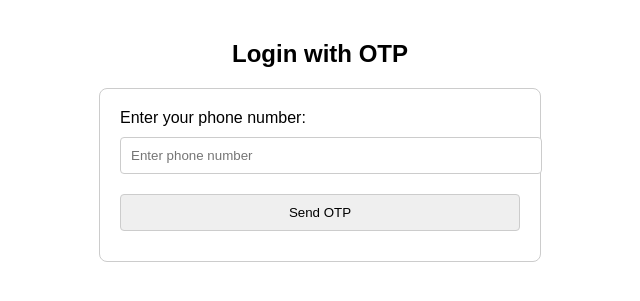
After one commit to akash-magento2/algo-alchemists, a PHP site: page /forms/otpLogin.php in a window 1280 px wide. The commit adds this page. Shown: the top 301 px of the page, without its empty margins (320-960 px from the left). Run offline with PHP 8.4, Linux system fonts and the light colour scheme.

Commit message:
Login files push

```diff
--- a/db_connection.php
+++ b/db_connection.php
@@ -16,7 +16,6 @@ try {
 
     // Switch to the newly created or existing database
     $pdo->exec("USE `$database`");
-    echo true;
 } catch (PDOException $e) {
     echo false;
     // Handle error (e.g., connection failure)
--- /dev/null
+++ b/forms/otpLogin.php
@@ -0,0 +1,179 @@
+<?php
+// Include the database connection file
+require_once '../db_connection.php';
+
+// Start session
+session_start();
+
+// Check if the user is already logged in, if so, redirect to dashboard or another page
+if (isset($_SESSION['user_logged_in']) && $_SESSION['user_logged_in'] === true) {
+    header("Location: ../index.php");  // Redirect to the dashboard if logged in
+    exit();
+}
+
+// Define variables
+$phone_number = '';
+$otp = '';
+$error_message = '';
+$name = '';
+
+// Step 1: Handle OTP sending when phone number is entered
+if (isset($_POST['send_otp'])) {
+    // Get phone number from the form
+    $phone_number = $_POST['phone_number'];
+
+    // Generate a 6-digit OTP
+    $otp = rand(100000, 999999);
+
+    // Store phone number in session for future use
+    $_SESSION['phone_number'] = $phone_number;
+
+    // Insert OTP into the database (we'll store the OTP temporarily in the otp_requests table)
+    try {
+        $stmt = $pdo->prepare("INSERT INTO otp_requests (phone_number, otp) VALUES (?, ?)");
+        $stmt->execute([$phone_number, $otp]);
+
+        // For now, simulate OTP sending
+        echo "OTP sent to your phone number (simulated).";
+
+        // Redirect to OTP verification form
+        header("Location: /algo-alchemists/forms/otpLogin.php?verify=true");
+        exit();
+    } catch (PDOException $e) {
+        $error_message = 'Error sending OTP: ' . $e->getMessage();
+    }
+}
+
+// Step 2: Handle OTP verification when OTP is entered
+if (isset($_POST['verify_otp'])) {
+    // Get OTP from the form
+    $otp = $_POST['otp'];
+
+    // Retrieve the phone number from session
+    if (isset($_SESSION['phone_number'])) {
+        $phone_number = $_SESSION['phone_number'];
+
+        // Verify OTP from the database
+        try {
+            $stmt = $pdo->prepare("SELECT * FROM otp_requests WHERE phone_number = ? ORDER BY created_at DESC LIMIT 1");
+            $stmt->execute([$phone_number]);
+            $otpRecord = $stmt->fetch();
+
+            if ($otpRecord && $otpRecord['otp'] == $otp) {
+                // OTP matches, proceed with user creation
+
+                // Check if the user already exists
+                $checkUserStmt = $pdo->prepare("SELECT * FROM users WHERE phone_number = ?");
+                $checkUserStmt->execute([$phone_number]);
+                $user = $checkUserStmt->fetch();
+
+                if (!$user) {
+                    // User does not exist, insert into users table
+                    // Request user name and store it in the 'name' field
+                    if (isset($_POST['name']) && !empty($_POST['name'])) {
+                        $name = $_POST['name'];
+                    } else {
+                        // If no name is provided, you can display an error or set a default value.
+                        $error_message = "Please enter your name.";
+                    }
+
+                    if (empty($error_message)) {
+                        $insertUserStmt = $pdo->prepare("INSERT INTO users (phone_number, name) VALUES (?, ?)");
+                        $insertUserStmt->execute([$phone_number, $name]);
+                    }
+                } else {
+                    // User exists, retrieve the user's name
+                    $name = $user['name'];
+                }
+
+                // Step 3: Set session variables for logged-in user
+                $_SESSION['user_logged_in'] = true;
+                $_SESSION['phone_number'] = $phone_number;
+                $_SESSION['name'] = $name;  // Store the user's name in the session
+
+                // Redirect to a protected page after successful login
+                header("Location: ../index.php");
+                exit();
+            } else {
+                $error_message = "Invalid OTP or OTP expired.";
+            }
+        } catch (PDOException $e) {
+            $error_message = 'Error verifying OTP: ' . $e->getMessage();
+        }
+    } else {
+        $error_message = "Phone number is missing from session.";
+    }
+}
+
+?>
+
+<!DOCTYPE html>
+<html lang="en">
+<head>
+    <meta charset="UTF-8">
+    <meta name="viewport" content="width=device-width, initial-scale=1.0">
+    <title>Login with OTP</title>
+    <style>
+        body {
+            font-family: Arial, sans-serif;
+            max-width: 600px;
+            margin: 0 auto;
+            padding: 20px;
+        }
+        h2 {
+            text-align: center;
+        }
+        .form-container {
+            max-width: 400px;
+            margin: 0 auto;
+            padding: 20px;
+            border: 1px solid #ccc;
+            border-radius: 8px;
+        }
+        input[type="text"], input[type="number"], input[type="submit"] {
+            width: 100%;
+            padding: 10px;
+            margin: 10px 0;
+            border: 1px solid #ccc;
+            border-radius: 4px;
+        }
+        .error-message {
+            color: red;
+            text-align: center;
+            margin-bottom: 10px;
+        }
+    </style>
+</head>
+<body>
+
+    <h2>Login with OTP</h2>
+
+    <!-- Error message display -->
+    <?php if ($error_message): ?>
+        <div class="error-message"><?= $error_message ?></div>
+    <?php endif; ?>
+
+    <?php if (!isset($_GET['verify'])): ?>
+        <!-- Step 1: Phone number input form -->
+        <div class="form-container">
+            <form method="post" action="">
+                <label for="phone_number">Enter your phone number:</label>
+                <input type="text" name="phone_number" id="phone_number" placeholder="Enter phone number" required>
+                <input type="submit" name="send_otp" value="Send OTP">
+            </form>
+        </div>
+    <?php else: ?>
+        <!-- Step 2: OTP input form (for OTP verification) -->
+        <div class="form-container">
+            <form method="post" action="">
+                <label for="otp">Enter OTP:</label>
+                <input type="number" name="otp" id="otp" placeholder="Enter OTP" required>
+                <label for="name">Enter your name:</label>
+                <input type="text" name="name" id="name" placeholder="Enter your name" required>
+                <input type="submit" name="verify_otp" value="Verify OTP">
+            </form>
+        </div>
+    <?php endif; ?>
+
+</body>
+</html>
--- a/tables.php
+++ b/tables.php
@@ -6,7 +6,9 @@ require_once 'db_connection.php';
             id INT(11) AUTO_INCREMENT PRIMARY KEY,
             phone_number VARCHAR(15) NOT NULL UNIQUE,
             created_at TIMESTAMP DEFAULT CURRENT_TIMESTAMP
-        )
+        );
+        ALTER TABLE users
+		ADD COLUMN name VARCHAR(255) NOT NULL AFTER phone_number;
     ";
     $pdo->exec($create_users_table);
 
```
Also changed, not shown: header.php (+6 -17 lines), logout.php (added, +14 -0 lines).
